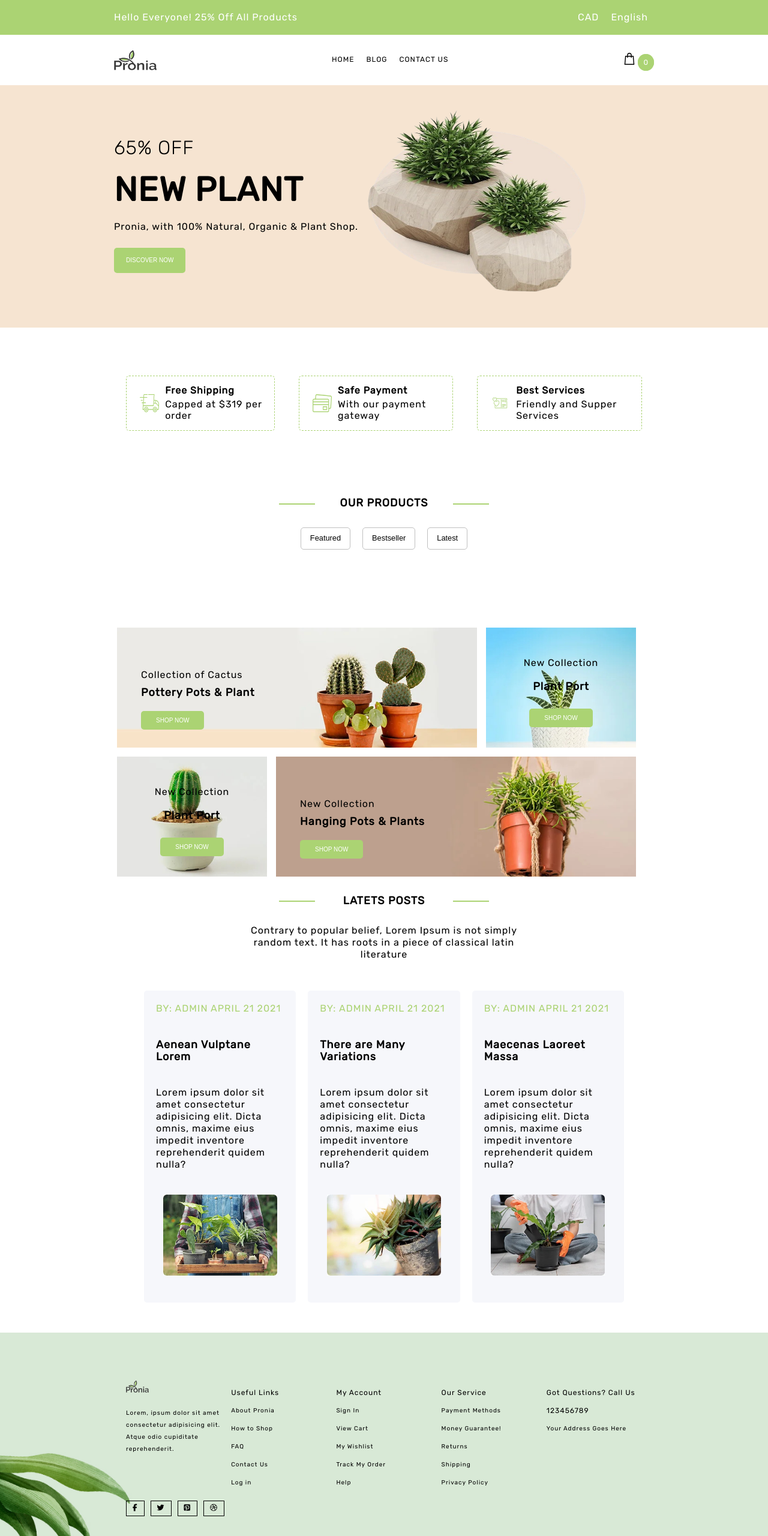
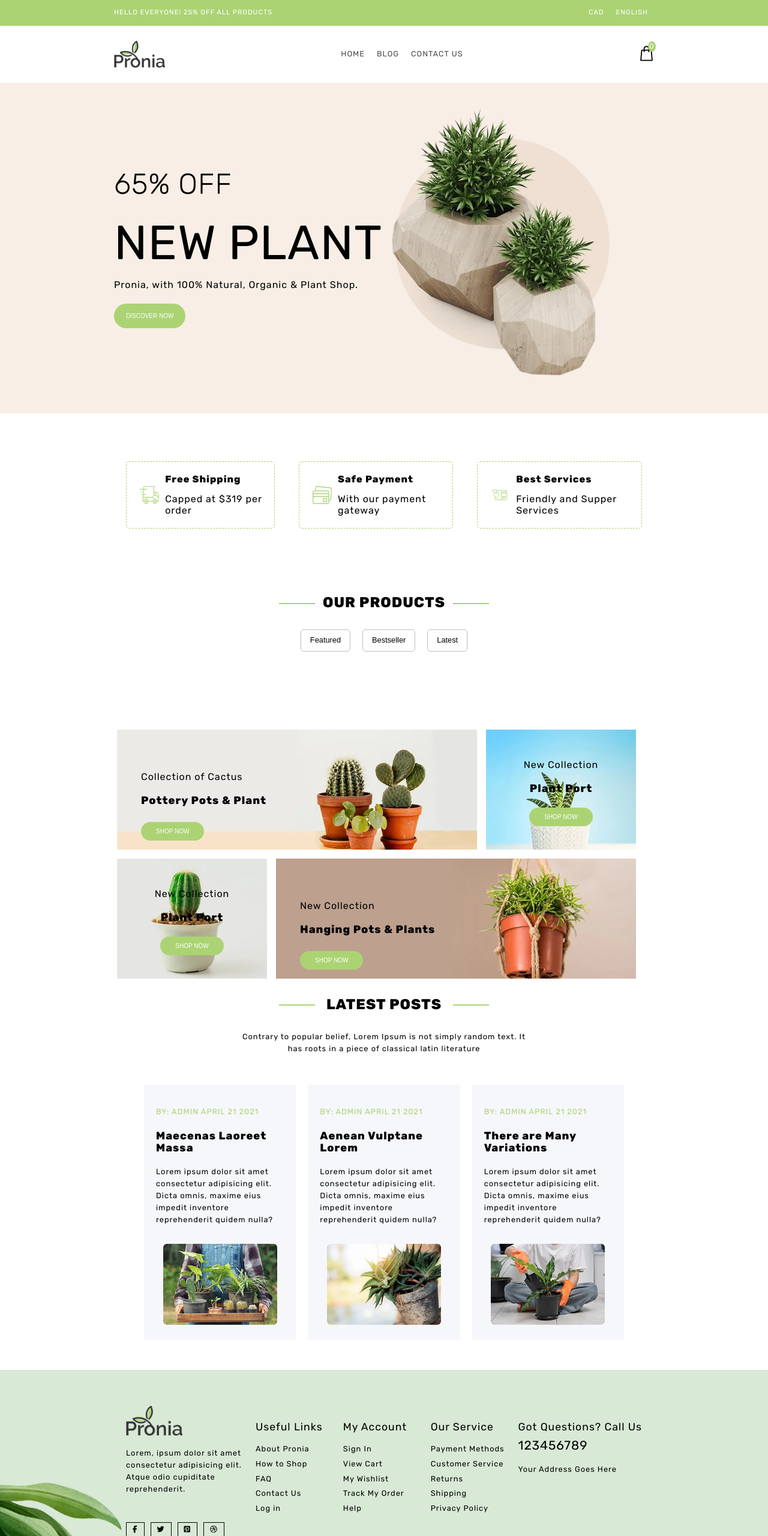
Before and after one commit to Project-2-Group-Work/proniaProject2, a plain HTML site: page index.html in a window 1280 px wide. Shown: the top 2560 px of the page at 60% size. Drawn offline with Linux system fonts and the light colour scheme; no server answers.

Commit message:
Fixed responsiveness and minor adjustments to CSS and HTML

```diff
--- a/index.html
+++ b/index.html
@@ -9,7 +9,7 @@
     <link rel="preconnect" href="https://fonts.googleapis.com" />
     <link rel="preconnect" href="https://fonts.gstatic.com" crossorigin />
     <link
-      href="https://fonts.googleapis.com/css2?family=Rubik:wght@300;400&display=swap"
+      href="https://fonts.googleapis.com/css2?family=Rubik:wght@300;400;800&display=swap"
       rel="stylesheet"
     />
     <link
@@ -25,10 +25,10 @@
     <header>
       <div class="top-bar">
         <div class="wrapper">
-          <p>Hello everyone! 25% off all products</p>
+          <p class="topText">hello everyone! 25% off all products</p>
           <div>
-            <p>CAD</p>
-            <p>English</p>
+            <p class="topText">cad</p>
+            <p class="topText">english</p>
           </div>
         </div>
       </div>
@@ -80,35 +80,35 @@
     <main>
       <div class="benefits">
         <div class="wrapper">
-          <div class="benefit-container1">
+          <div class="benefit-container">
             <div class="benefit-icon1">
               <img
                 src="./pronia-project/assets/icons/car.png"
                 alt="shipping truck icon"
               />
             </div>
-            <div class="benefit-text1">
+            <div class="benefit-text">
               <p class="text-heading">Free Shipping</p>
               <p>Capped at $319 per order</p>
             </div>
           </div>
-          <div class="benefit-container2">
+          <div class="benefit-container">
             <div class="benefit-icon2">
               <img
                 src="./pronia-project/assets/icons/card.png"
                 alt="credit card icon"
               />
             </div>
-            <div class="benefit-text2">
+            <div class="benefit-text">
               <p class="text-heading">Safe Payment</p>
               <p>With our payment gateway</p>
             </div>
           </div>
-          <div class="benefit-container3">
+          <div class="benefit-container">
             <div class="benefit-icon3">
               <img src="./pronia-project/assets/id.jpeg" alt="id icon" />
             </div>
-            <div class="benefit-text3">
+            <div class="benefit-text">
               <p class="text-heading">Best Services</p>
               <p>Friendly and Supper Services</p>
             </div>
@@ -156,15 +156,15 @@
       </div>
       <div class="blog">
         <div class="wrapper">
-          <h2 class="lines">LATETS POSTS</h2>
+          <h2 class="lines">LATEST POSTS</h2>
           <p>
             Contrary to popular belief, Lorem Ipsum is not simply random text.
             It has roots in a piece of classical latin literature
           </p>
           <div class="blog-container">
-            <div class="blog-post-1">
+            <div class="blog-post">
               <p class="blog-title">BY: ADMIN APRIL 21 2021</p>
-              <p class="blog-heading">Aenean Vulptane Lorem</p>
+              <p class="blog-heading">Maecenas Laoreet Massa</p>
               <p>
                 Lorem ipsum dolor sit amet consectetur adipisicing elit. Dicta
                 omnis, maxime eius impedit inventore reprehenderit quidem nulla?
@@ -174,9 +174,9 @@
                 alt="farmer holding pots of different plants"
               />
             </div>
-            <div class="blog-post-2">
+            <div class="blog-post">
               <p class="blog-title">BY: ADMIN APRIL 21 2021</p>
-              <p class="blog-heading">There are Many Variations</p>
+              <p class="blog-heading">Aenean Vulptane Lorem</p>
               <p>
                 Lorem ipsum dolor sit amet consectetur adipisicing elit. Dicta
                 omnis, maxime eius impedit inventore reprehenderit quidem nulla?
@@ -186,9 +186,9 @@
                 alt="farmer holding pots of different plants"
               />
             </div>
-            <div class="blog-post-3">
+            <div class="blog-post">
               <p class="blog-title">BY: ADMIN APRIL 21 2021</p>
-              <p class="blog-heading">Maecenas Laoreet Massa</p>
+              <p class="blog-heading">There are Many Variations</p>
               <p>
                 Lorem ipsum dolor sit amet consectetur adipisicing elit. Dicta
                 omnis, maxime eius impedit inventore reprehenderit quidem nulla?
@@ -206,7 +206,7 @@
           <div class="footer-container">
             <div class="section-1">
               <img src="pronia-project/assets/logo.png" alt="company logo" />
-              <p>
+              <p class="lineHeight">
                 Lorem, ipsum dolor sit amet consectetur adipisicing elit. Atque
                 odio cupiditate reprehenderit.
               </p>
@@ -230,13 +230,13 @@
             <div class="section-4">
               <p class="title">Our Service</p>
               <p>Payment Methods</p>
-              <p>Money Guarantee!</p>
+              <p>Customer Service</p>
               <p>Returns</p>
               <p>Shipping</p>
               <p>Privacy Policy</p>
             </div>
             <div class="section-5">
-              <p class="title">Got Questions? Call Us</p>
+              <p class="contact">Got Questions? Call Us</p>
               <p class="number">123456789</p>
               <p>Your Address Goes Here</p>
             </div>
@@ -255,10 +255,10 @@
               <i class="fa fa-dribbble" aria-hidden="true"></i>
             </div>
           </div>
-        </div>
-        <hr />
-        <div class="copy-right">
-          <p>© 2023 Pronia</p>
+          <hr />
+          <div class="copy-right">
+            <p>© 2023 Pronia</p>
+          </div>
         </div>
       </footer>
     </main>
--- a/styles/sass/_footer.scss
+++ b/styles/sass/_footer.scss
@@ -2,6 +2,7 @@ footer {
   background-image: url(../pronia-project/assets/footer.jpg);
   background-size: cover;
   background-repeat: no-repeat;
+
 }
 footer {
   p {
@@ -17,22 +18,34 @@ footer {
 
 .footer-container {
   .title {
-    font-size: 12px;
+    font-size: 1.1rem;
     margin-bottom: 10px;
+  }
+  .contact {
+    font-size: 1.1rem;
+    white-space: nowrap;
   }
 }
 .footer-container {
   p {
-    line-height: 20px;
+    font-weight: 400;
+    font-size: 0.8rem;
   }
 }
 .section-1 {
+  width: 200px;
   img {
     width: auto;
-    height: 20px;
+    height: 50px;
     margin-bottom: 10px;
-    padding-bottom: 0px;
+    position: relative;
+    top: -20px;
   }
+}
+.lineHeight {
+  line-height: 20px;
+  position: relative;
+  top: -20px;
 }
 .section-5 {
   .title {
@@ -44,7 +57,7 @@ footer {
 }
 .section-5 {
   .number {
-    font-size: 12px;
+    font-size: 1.3rem;
     margin-bottom: 10px;
   }
 }
@@ -71,39 +84,10 @@ footer {
 }
 hr {
   margin: 40px auto 20px auto;
-  width: 850px;
   color: #abd373;
 }
 
-@media (max-width: 834px) {
-  hr {
-    width: 613px;
-  }
-}
-@media (max-width: 614px) {
-  hr {
-    width: 500px;
-  }
-}
-@media (max-width: 501px) {
-  hr {
-    width: 490px;
-  }
-}
-@media (max-width: 491px) {
-  hr {
-    width: 270px;
-  }
-}
-@media (max-width: 401px) {
-  hr {
-    width: 250px;
-  }
-}
 @media (max-width: 429px) {
-  hr {
-    width: 400px;
-  }
   .footer-container {
     display: grid;
     grid-template-columns: 1fr;
@@ -124,9 +108,6 @@ hr {
     padding: 30px 20px 10px 20px;
     text-align: center;
   }
-  hr {
-    width: 260px;
-  }
   .social-media-container {
     justify-content: center;
     align-items: center;
--- a/styles/sass/_general.scss
+++ b/styles/sass/_general.scss
@@ -8,10 +8,12 @@ body {
   font-family: "Rubik", sans-serif;
   font-size: 12px;
   letter-spacing: 1px;
+  color: #000;
 }
 h1 {
-  font-size: 3.5rem;
+  font-size: 5rem;
   margin: 10px 0px;
+  font-weight: 400;
 }
 button {
   color: #fff;
--- a/styles/sass/_header.scss
+++ b/styles/sass/_header.scss
@@ -4,10 +4,11 @@
   font-weight: normal;
   color: #fff;
   text-transform: capitalize;
-  padding: 10px;
   .wrapper {
     display: flex;
     justify-content: space-between;
+    text-transform: uppercase;
+    align-items: center;
     div {
       display: flex;
       p {
@@ -15,6 +16,10 @@
       }
     }
   }
+}
+
+.topText {
+  font-size: 0.7rem;
 }
 
 .navigation {
@@ -33,13 +38,13 @@
         }
         a {
           text-decoration: none;
-          color: rgb(0, 0, 0);
+          color: #4c4c4c;
           margin: 0px 10px;
+          font-size: 0.8rem;
         }
       }
       .pronia-logo {
-        width: 71px;
-        height: 33px;
+        width: 85px;
 
         .cart-icon {
           height: 40px;
@@ -53,8 +58,8 @@
   .wrapper {
     .navigation-bar {
       .cart-icon {
-        height: 20px;
-        width: 20px;
+        height: 30px;
+        width: 25px;
       }
     }
   }
@@ -63,20 +68,21 @@
 .navigation {
   a {
     text-decoration: none;
+    position: relative;
   }
   .cart-counter {
     border: solid 2px #abd373;
     background-color: #abd373;
-    top: 50px;
-    right: 110px;
-    padding: 5px 7px;
+    top: -5px;
+    left: 15px;
     border-radius: 50%;
     color: white;
+    position: absolute;
   }
 }
 
 .banner {
-  background-color: #f6e4d1;
+  background-color: #F8EEE5;
   .wrapper {
     display: flex;
     .text-container .image-container {
@@ -87,17 +93,24 @@
 
 .banner {
   .wrapper {
+    .image-container{
+      display: flex;
+      align-items: center;
+    }
+
     .text-container {
       display: flex;
       flex-direction: column;
       justify-content: center;
       p {
         margin-bottom: 10px 0px;
+        color: #000;
       }
       .subheading-banner {
-        font-size: 2rem;
+        font-size: 3rem;
         font-weight: 300;
         text-align: left;
+        color: #000;
         margin: 10px 0px;
       }
     }
@@ -107,12 +120,12 @@
 .banner {
   .wrapper {
     .flower-pot {
-      height: 400px;
       width: 400px;
       padding: 40px 0px;
     }
     button {
       max-width: fit-content;
+      border-radius: 500px;
     }
   }
 }
--- a/styles/sass/_main.scss
+++ b/styles/sass/_main.scss
@@ -4,9 +4,7 @@
   .wrapper {
     display: flex;
   }
-  .benefit-container1,
-  .benefit-container2,
-  .benefit-container3 {
+  .benefit-container {
     display: flex;
     flex-grow: 1;
     margin: 20px;
@@ -29,9 +27,7 @@
   justify-content: center;
   align-items: center;
 }
-.benefit-text1,
-.benefit-text2,
-.benefit-text3 {
+.benefit-text {
   p {
     margin: 5px 0px;
   }
@@ -46,6 +42,7 @@
   max-width: 350px;
   margin: 30px auto;
   text-align: center;
+  font-size: 1.5rem;
 }
 .lines:before {
   content: " ";
@@ -115,11 +112,11 @@
   height: 30px;
   width: auto;
   padding: 5px;
-  box-shadow: 0px 2px 7px #4c4c4c;
+  box-shadow: -1px 4px 9px #4c4c4c99;
 }
 p {
-  margin: 10px 0px;
   font-size: medium;
+  padding: 5px 0;
 }
 
 .prices {
@@ -161,6 +158,7 @@ p {
 
 .collection-buttons {
   padding: 10px 25px;
+  border-radius: 500px;
 }
 
 .pot-collection-1 {
@@ -225,6 +223,7 @@ p {
     text-align: center;
     padding: 0px 200px;
     line-height: 20px;
+    font-size: 0.8rem;
   }
   img {
     display: block;
@@ -240,24 +239,17 @@ p {
   align-items: center;
   margin: 40px;
 }
-.blog-post-1,
-.blog-post-2,
-.blog-post-3 {
+.blog-post {
   display: flex;
   flex-direction: column;
-  justify-content: left;
-  align-items: start;
   background-color: #f6f7fb;
-  border-radius: 5px;
-  padding-bottom: 20px;
-  width: 260px;
-  height: 520px;
   margin: 10px;
+  padding: 25px 0;
   .blog-title {
     color: #abd373;
   }
   .blog-heading {
-    font-weight: bolder;
+    font-weight: 800;
     font-size: large;
   }
   p {
@@ -394,6 +386,13 @@ input::placeholder {
     display: flex;
     justify-content: center;
   }
+  .benefits .wrapper {
+    flex-direction: column;
+  }
+  .benefit-text {
+    text-align: center;
+    width: 100%;
+  }
 }
 
 @media (max-width: 834px) {
@@ -407,9 +406,7 @@ input::placeholder {
   .blog-container {
     display: flex;
     flex-direction: column;
-    .blog-post-1,
-    .blog-post-2,
-    .blog-post-3 {
+    .blog-post {
       display: flex;
       justify-content: center;
       align-items: center;
@@ -490,9 +487,7 @@ input::placeholder {
   .banner .wrapper .text-container .subheading-banner {
     text-align: center;
   }
-  .blog-container .blog-post-1,
-  .blog-container .blog-post-2,
-  .blog-container .blog-post-3 {
+  .blog-container .blog-post {
     width: 300px;
     height: 461px;
     img {
@@ -505,6 +500,14 @@ input::placeholder {
     display: grid;
     grid-template-columns: 1fr 1fr;
     margin: 0px 30px;
+  }
+  .lines {
+    max-width: 300px;
+    font-size: 1.4rem;
+  }
+  .lines:after,
+  .lines:before {
+    width: 45px;
   }
 }
 
@@ -538,9 +541,7 @@ input::placeholder {
       margin: 0px 40px 10px 40px;
     }
   }
-  .blog-container .blog-post-1,
-  .blog-container .blog-post-2,
-  .blog-container .blog-post-3 {
+  .blog-container .blog-post {
     width: 300px;
     height: 461px;
     img {
```
Also changed, not shown: styles/style.css.
